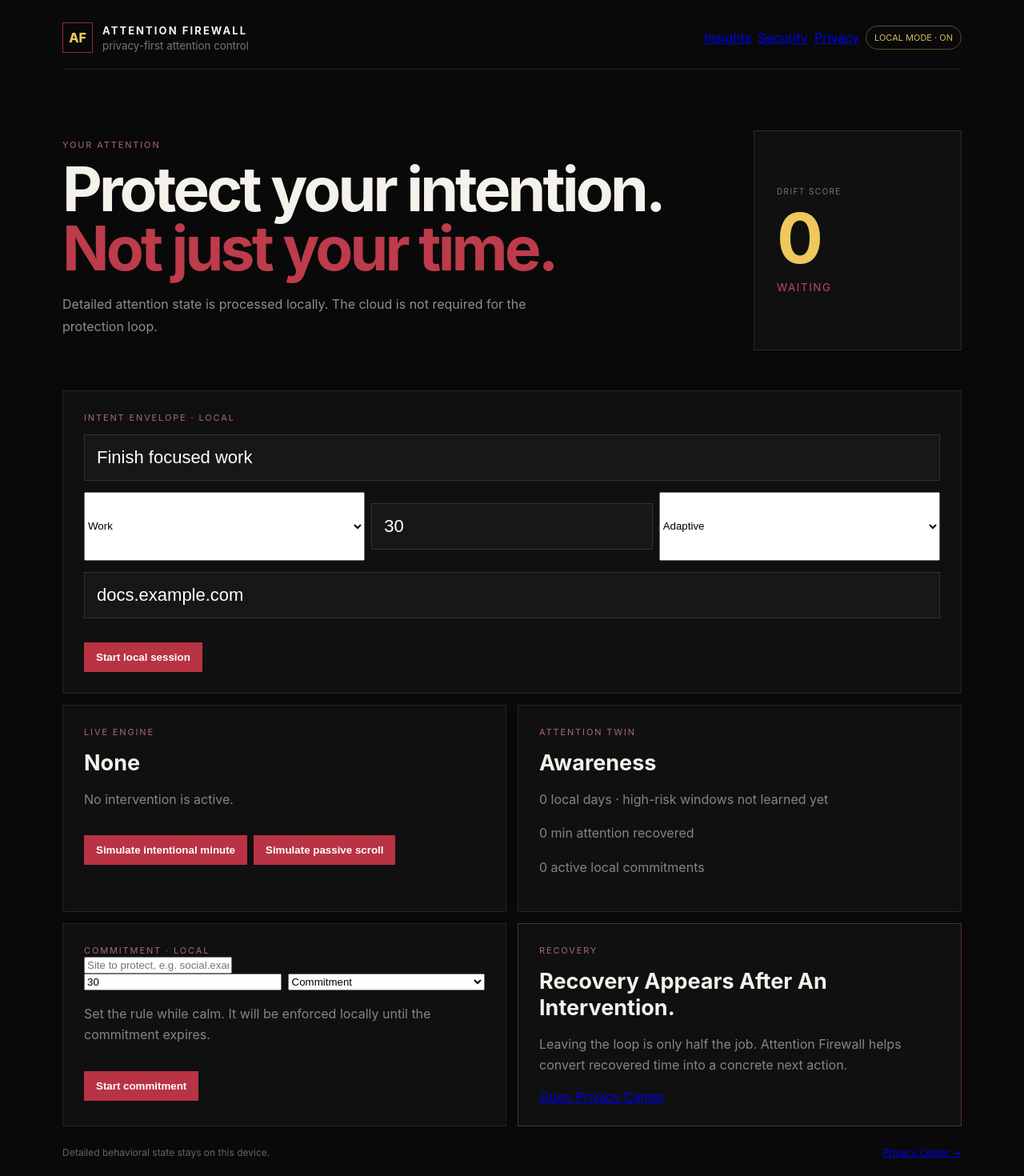
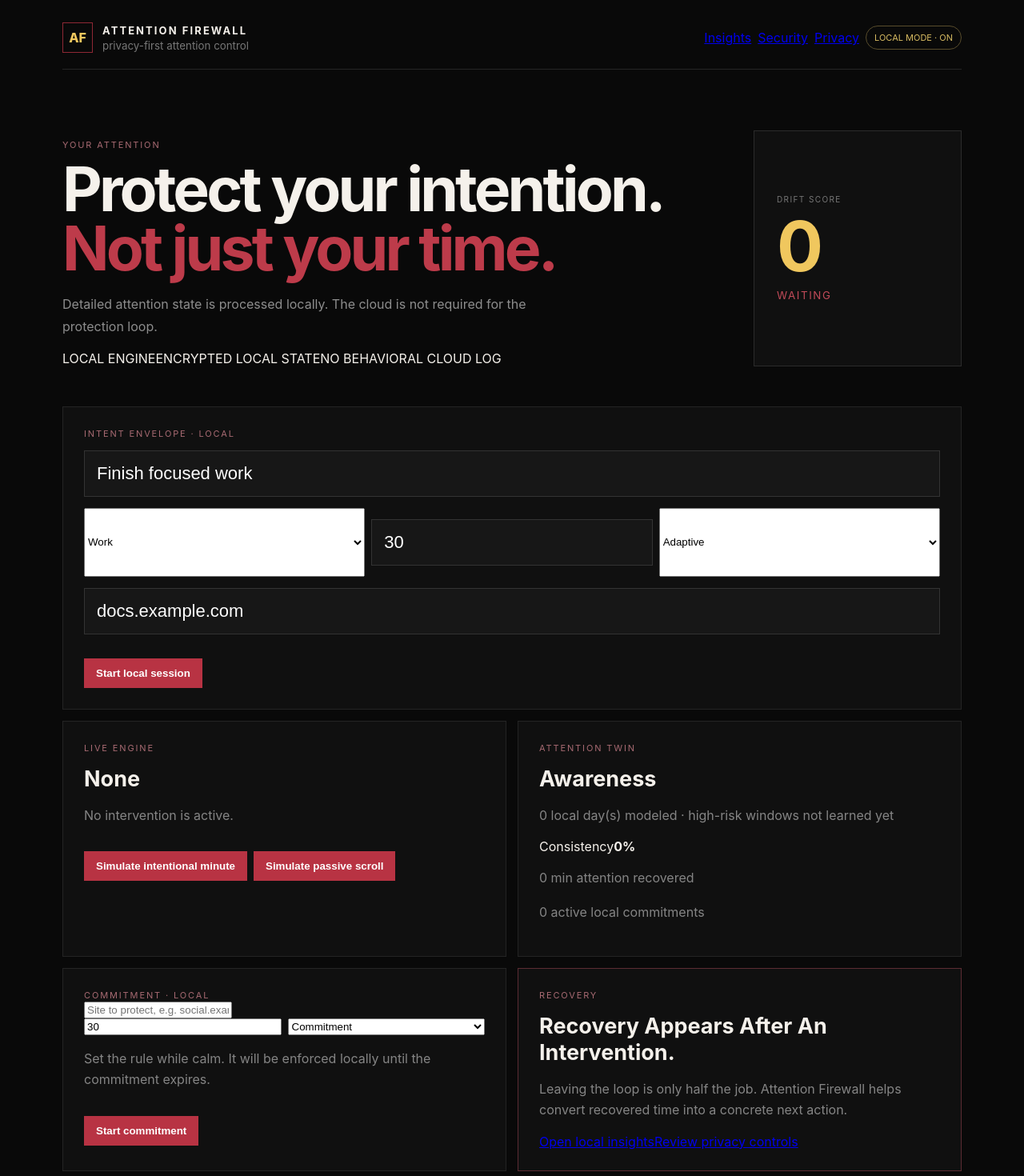
Before and after one commit to Nar-Lod/attention-firewall, a Next.js app in the folder apps/web/: page / in a window 1280 px wide. Shown: the top 1470 px of the page at 80% size. Built offline with nearby package versions, Linux system fonts and the light colour scheme.

Commit message:
ui: finish local-first dashboard experience

```diff
--- a/apps/web/app/page.tsx
+++ b/apps/web/app/page.tsx
@@ -202,7 +202,7 @@ export default function Home(){
    <div>
     <p className="eyebrow">YOUR ATTENTION</p>
     <h1>Protect your intention.<br/><em>Not just your time.</em></h1>
-    <p className="sub">Detailed attention state is processed locally. The cloud is not required for the protection loop.</p>
+    <p className="sub">Detailed attention state is processed locally. The cloud is not required for the protection loop.</p><div className="hero-badges"><span>LOCAL ENGINE</span><span>ENCRYPTED LOCAL STATE</span><span>NO BEHAVIORAL CLOUD LOG</span></div>
    </div>
    <div className="score"><span>DRIFT SCORE</span><b>{driftRisk}</b><small>{assessment?.state??"waiting"}</small></div>
   </section>
@@ -228,13 +228,13 @@ export default function Home(){
     <p>{assessment?.reasons.length?assessment.reasons.join(" · "):"No intervention is active."}</p>
     <button onClick={()=>sample(false)}>Simulate intentional minute</button>
     <button onClick={()=>sample(true)} style={{marginLeft:8}}>Simulate passive scroll</button>
-    {decision!=="none"&&<div style={{marginTop:16}}><button onClick={()=>respond("exited")}>Exit & record</button><button onClick={()=>respond("continued")} style={{marginLeft:8}}>Continue intentionally</button></div>}
+    {decision!=="none"&&<div style={{marginTop:16}}><button onClick={()=>respond("exited")}>Exit & recover</button><button onClick={()=>respond("continued")} className="secondary-button">Continue intentionally</button></div>}
    </article>
 
    <article className="card">
     <div className="label">ATTENTION TWIN</div>
     <h2>{twin.preferredIntervention}</h2>
-    <p>{twin.sampleDays} local days · {twin.highRiskHours.length?twin.highRiskHours.map(h=>String(h).padStart(2,"0")+":00").join(", "):"high-risk windows not learned yet"}</p>
+    <p>{twin.sampleDays} local day(s) modeled · {twin.highRiskHours.length?twin.highRiskHours.map(h=>String(h).padStart(2,"0")+":00").join(", "):"high-risk windows not learned yet"}</p><div className="metric-row"><span>Consistency</span><b>{Math.round(twin.consistency*100)}%</b></div>
     <p>{recoveredMinutes} min attention recovered</p><p>{profile.commitments.filter(x=>x.endAt>Date.now()).length} active local commitments</p>
    </article>
 
@@ -253,11 +253,11 @@ export default function Home(){
     <div className="label">RECOVERY</div>
     <h2>{recovery ? "Use the next " + recovery + " minutes deliberately." : "Recovery appears after an intervention."}</h2>
     <p>Leaving the loop is only half the job. Attention Firewall helps convert recovered time into a concrete next action.</p>
-    <a href="/privacy">Open Privacy Center</a>
+    <div className="recovery-actions"><a href="/insights">Open local insights</a><a href="/privacy">Review privacy controls</a></div>
    </article>
   </section>
 
-  {status&&<p className="sub">{status}</p>}
+  {status&&<p className="status-line" role="status">{status}</p>}
   <footer><span>Detailed behavioral state stays on this device.</span><a href="/privacy">Privacy Center →</a></footer>
  </main>;
 }
```
